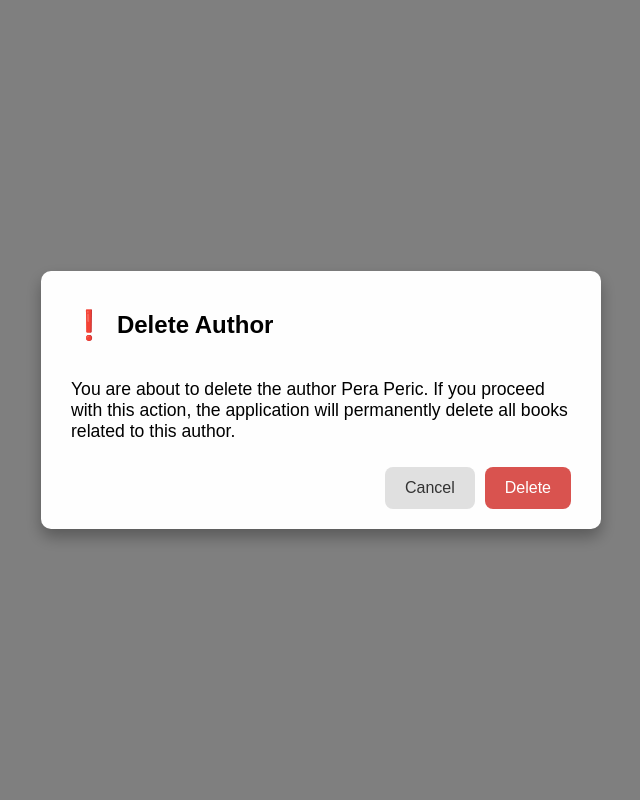
After one commit to matija-logeecom/BookStore, a PHP site: page /delete_author.php?id=1 in a window 1280 px wide. The commit adds this page. Shown: the whole page, without its empty margins (319-959 px from the left). Run offline with PHP 8.4, Linux system fonts and the light colour scheme.

Commit message:
add "Delete Author" confirmation page

```diff
--- a/data.php
+++ b/data.php
@@ -9,13 +9,13 @@ $authors = [
 
 $books = [
     1 => [ // Author ID 1
-        ['id' => 1, 'title' => 'Book Name (2001)'],
-        ['id' => 2, 'title' => 'Book Name 2 (2002)'],
+        ['id' => 1, 'title' => 'Book Name', 'year' => 2001],
+        ['id' => 2, 'title' => 'Book Name 2', 'year' => 2002],
     ],
     2 => [ // Author ID 2
-        ['id' => 3, 'title' => 'Book Name 3 (1997)'],
+        ['id' => 3, 'title' => 'Book Name 3', 'year' => 1997],
     ],
     3 => [ // Author ID 3
-        ['id' => 4, 'title' => 'Book Name 4 (2005)'],
+        ['id' => 4, 'title' => 'Book Name 4', 'year' => 2005],
     ],
 ];
--- /dev/null
+++ b/delete_author.php
@@ -0,0 +1,130 @@
+<?php
+include "data.php";
+
+$authorId = (int)$_GET['id'] ?? 0;
+$fullName = array_values(array_filter($authors, fn($author) => $author['id'] === $authorId))[0]['name'] ?? null;
+
+if ($_SERVER["REQUEST_METHOD"] === "POST") {
+    $action = $_POST["action"] ?? '';
+
+    if ($action === 'delete') {
+        // delete logic
+        header("Location: index.php");
+    } elseif ($action === 'cancel') {
+        header("Location: index.php");
+    }
+
+}
+?>
+<!doctype html>
+<html lang="en">
+<head>
+    <meta charset="UTF-8">
+    <title>Delete Author</title>
+
+    <style>
+        body {
+            margin: 0;
+            font-family: Arial, sans-serif;
+        }
+
+        .modal {
+            position: fixed;
+            top: 0;
+            left: 0;
+            width: 100%;
+            height: 100%;
+            background-color: rgba(0, 0, 0, 0.5);
+            display: flex;
+            justify-content: center;
+            align-items: center;
+            z-index: 1000;
+        }
+
+        .modal-content {
+            background-color: #fefefe;
+            padding: 20px 30px;
+            border: none;
+            width: 80%;
+            max-width: 500px;
+            border-radius: 10px;
+            box-shadow: 0 8px 16px rgba(0, 0, 0, 0.3);
+        }
+
+        .modal-header {
+            display: flex;
+            align-items: center;
+            margin-bottom: 20px;
+        }
+
+        .exclamation-icon {
+            color: #d9534f;
+            font-size: 1.8em;
+            margin-right: 10px;
+        }
+
+        .modal-body {
+            margin-bottom: 25px;
+            font-size: 1.1em;
+        }
+
+        .modal-footer {
+            display: flex;
+            justify-content: flex-end;
+            gap: 10px;
+        }
+
+        .modal-footer button {
+            padding: 12px 20px;
+            font-size: 1em;
+            border: none;
+            border-radius: 8px;
+            cursor: pointer;
+            transition: background-color 0.2s ease;
+        }
+
+        #deleteButton {
+            background-color: #d9534f;
+            color: white;
+        }
+
+        #deleteButton:hover {
+            background-color: #c9302c;
+        }
+
+        #cancelButton {
+            background-color: #e0e0e0;
+            color: #333;
+        }
+
+        #cancelButton:hover {
+            background-color: #ccc;
+        }
+
+        fieldset {
+            border: none;
+            padding: 0;
+            margin: 0;
+        }
+    </style>
+</head>
+<body>
+<div id="deleteConfirmationDialog" class="modal">
+    <div class="modal-content">
+        <div class="modal-header">
+            <span class="exclamation-icon">❗</span>
+            <h2>Delete Author</h2>
+        </div>
+        <div class="modal-body">
+            <p>You are about to delete the author <?= htmlspecialchars($fullName) ?>. If you proceed with this action, the application will permanently delete all books related to this author.</p>
+        </div>
+        <form method="POST">
+            <fieldset class="modal-footer">
+                <button id="cancelButton" name="action" value="cancel" type="submit">Cancel</button>
+                <button id="deleteButton" name="action" value="delete" type="submit">Delete</button>
+            </fieldset>
+        </form>
+    </div>
+</div>
+</body>
+</html>
```
Also changed, not shown: booklist.php (+6 -1 lines), edit_book.php (added, +98 -0 lines).
